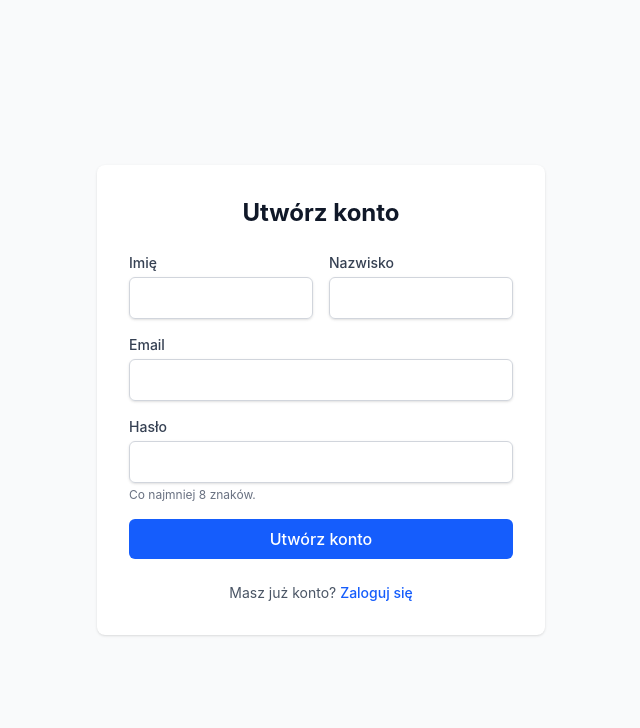
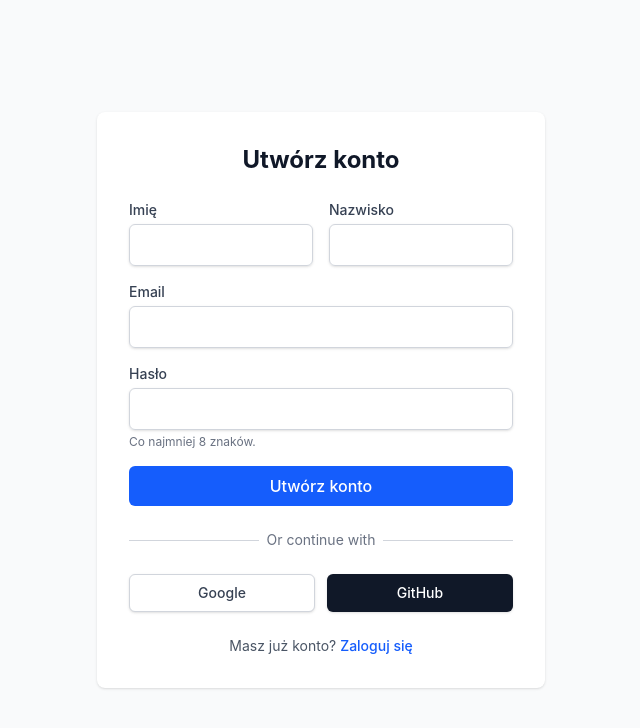
Before and after one commit to PZIO-2026/PZIO, a React (Vite) app in the folder frontend/: page /register in a window 1280 px wide. Shown: the top 728 px of the page, without its empty margins (319-959 px from the left). Built offline with nearby package versions, Linux system fonts and the light colour scheme; no server answers.

Commit message:
add oauth login and registration ui

```diff
--- a/frontend/src/components/App.tsx
+++ b/frontend/src/components/App.tsx
@@ -5,6 +5,7 @@ import AuthProvider from "../modules/auth/AuthProvider";
 import LoginPage from "../modules/auth/pages/LoginPage";
 import ProfilePage from "../modules/auth/pages/ProfilePage";
 import RegisterPage from "../modules/auth/pages/RegisterPage";
+import OAuthCallbackPage from "../modules/auth/pages/OAuthCallbackPage";
 import HomePage from "../pages/HomePage";
 import ProtectedRoute from "../routes/ProtectedRoute";
 import AppLayout from "./AppLayout";
@@ -16,6 +17,7 @@ export default function App() {
         <Routes>
           <Route path="/login" element={<LoginPage />} />
           <Route path="/register" element={<RegisterPage />} />
+          <Route path="/oauth/callback" element={<OAuthCallbackPage />} />
           <Route element={<ProtectedRoute />}>
             <Route element={<AppLayout />}>
               <Route path="/" element={<HomePage />} />
--- a/frontend/src/modules/auth/api.ts
+++ b/frontend/src/modules/auth/api.ts
@@ -32,3 +32,15 @@ export function updateMe(input: UpdateMeInput): Promise<User> {
     body: input,
   });
 }
+
+export interface OAuthLoginInput {
+  provider: string;
+  oauthToken: string;
+}
+
+export function oauthLogin(input: OAuthLoginInput): Promise<TokenResponse> {
+  return apiFetch<TokenResponse>("/api/auth/oauth", {
+    method: "POST",
+    body: input,
+  });
+}
--- /dev/null
+++ b/frontend/src/modules/auth/components/OAuthButtons.tsx
@@ -0,0 +1,69 @@
+import { useState } from "react";
+
+export default function OAuthButtons() {
+  const [error, setError] = useState<string | null>(null);
+
+  function handleOAuth(provider: string) {
+    try {
+      localStorage.setItem("oauth_provider", provider);
+
+      const clientId =
+        provider === "google"
+          ? import.meta.env.VITE_GOOGLE_CLIENT_ID
+          : import.meta.env.VITE_GITHUB_CLIENT_ID;
+
+      if (!clientId) {
+        setError(`Missing client ID configuration for ${provider}.`);
+        return;
+      }
+
+      const redirectUri = window.location.origin + "/oauth/callback";
+
+      let oauthUrl = "";
+      if (provider === "google") {
+        oauthUrl = `https://accounts.google.com/o/oauth2/v2/auth?client_id=${clientId}&response_type=token&redirect_uri=${encodeURIComponent(
+          redirectUri
+        )}&scope=${encodeURIComponent("email profile")}`;
+      } else if (provider === "github") {
+        oauthUrl = `https://github.com/login/oauth/authorize?client_id=${clientId}&redirect_uri=${encodeURIComponent(
+          redirectUri
+        )}&scope=user:email`;
+      }
+
+      window.location.href = oauthUrl;
+    } catch {
+      setError("Failed to start OAuth login.");
+    }
+  }
+
+  return (
+    <div className="mt-6">
+      <div className="relative">
+        <div className="absolute inset-0 flex items-center">
+          <div className="w-full border-t border-gray-300" />
+        </div>
+        <div className="relative flex justify-center text-sm">
+          <span className="bg-white px-2 text-gray-500">Or continue with</span>
+        </div>
+      </div>
+
+      <div className="mt-6 grid grid-cols-2 gap-3">
+        <button
+          type="button"
+          onClick={() => handleOAuth("google")}
+          className="inline-flex w-full justify-center rounded-md border border-gray-300 bg-white px-4 py-2 text-sm font-medium text-gray-700 shadow-sm hover:bg-gray-50 transition-colors"
+        >
+          Google
+        </button>
+        <button
+          type="button"
+          onClick={() => handleOAuth("github")}
+          className="inline-flex w-full justify-center rounded-md border border-transparent bg-gray-900 px-4 py-2 text-sm font-medium text-white shadow-sm hover:bg-gray-800 transition-colors"
+        >
+          GitHub
+        </button>
+      </div>
+      {error && <p className="mt-2 text-center text-sm text-red-600">{error}</p>}
+    </div>
+  );
+}
--- a/frontend/src/modules/auth/pages/LoginPage.tsx
+++ b/frontend/src/modules/auth/pages/LoginPage.tsx
@@ -1,6 +1,7 @@
 import { Link, useLocation } from "react-router-dom";
 
 import LoginForm from "../components/LoginForm";
+import OAuthButtons from "../components/OAuthButtons";
 
 function readRegisteredEmail(state: unknown): string | null {
   if (typeof state === "object" && state !== null && "registeredEmail" in state) {
@@ -27,6 +28,8 @@ export default function LoginPage() {
 
         <LoginForm />
 
+        <OAuthButtons />
+
         <p className="mt-6 text-center text-sm text-gray-600">
           Nie masz konta?{" "}
           <Link to="/register" className="font-medium text-blue-600 hover:text-blue-700">
--- /dev/null
+++ b/frontend/src/modules/auth/pages/OAuthCallbackPage.tsx
@@ -0,0 +1,66 @@
+import { useEffect, useRef, useState } from "react";
+import { useLocation, useNavigate } from "react-router-dom";
+
+import { ApiError } from "../../../api/client";
+import { oauthLogin } from "../api";
+import { useAuth } from "../hooks";
+
+export default function OAuthCallbackPage() {
+  const location = useLocation();
+  const navigate = useNavigate();
+  const auth = useAuth();
+  const hasAttempted = useRef(false);
+  const [error, setError] = useState<string | null>(null);
+
+  useEffect(() => {
+    if (hasAttempted.current) return;
+    hasAttempted.current = true;
+
+    const queryParams = new URLSearchParams(location.search);
+    const hashParams = new URLSearchParams(location.hash.substring(1));
+
+    const token = hashParams.get("access_token") || queryParams.get("access_token") || queryParams.get("code");
+    const provider = queryParams.get("provider") || localStorage.getItem("oauth_provider");
+
+    if (!token || !provider) {
+      setError("Missing token or OAuth provider.");
+      return;
+    }
+
+    localStorage.removeItem("oauth_provider");
+
+    oauthLogin({ provider, oauthToken: token })
+      .then((response) => {
+        auth.login(response.accessToken);
+        navigate("/", { replace: true });
+      })
+      .catch((err) => {
+        if (err instanceof ApiError) {
+          setError(err.detail || "OAuth authentication error.");
+        } else {
+          setError("An error occurred during server authorization.");
+        }
+      });
+  }, [location, navigate, auth]);
+
+  return (
+    <div className="flex min-h-screen items-center justify-center bg-gray-50 px-4 py-12">
+      <div className="w-full max-w-md rounded-lg bg-white p-8 shadow text-center">
+        <h1 className="mb-6 text-2xl font-bold text-gray-900">OAuth Authorization</h1>
+        {error ? (
+          <div className="rounded-md bg-red-50 p-4 text-red-700">
+            <p className="mb-4">{error}</p>
+            <button
+              onClick={() => navigate("/login")}
+              className="mt-2 inline-flex justify-center rounded-md border border-transparent bg-red-600 px-4 py-2 text-sm font-medium text-white shadow-sm hover:bg-red-700 focus:outline-none focus:ring-2 focus:ring-red-500 focus:ring-offset-2"
+            >
+              Back to login
+            </button>
+          </div>
+        ) : (
+          <p className="text-gray-600">Processing login, please wait...</p>
+        )}
+      </div>
+    </div>
+  );
+}
--- a/frontend/src/modules/auth/pages/RegisterPage.tsx
+++ b/frontend/src/modules/auth/pages/RegisterPage.tsx
@@ -1,6 +1,7 @@
 import { Link } from "react-router-dom";
 
 import RegisterForm from "../components/RegisterForm";
+import OAuthButtons from "../components/OAuthButtons";
 
 export default function RegisterPage() {
   return (
@@ -9,6 +10,8 @@ export default function RegisterPage() {
         <h1 className="mb-6 text-center text-2xl font-bold text-gray-900">Utwórz konto</h1>
 
         <RegisterForm />
+
+        <OAuthButtons />
 
         <p className="mt-6 text-center text-sm text-gray-600">
           Masz już konto?{" "}
```
Also changed, not shown: 1 other file (tests, documents, lock files or other folders).
